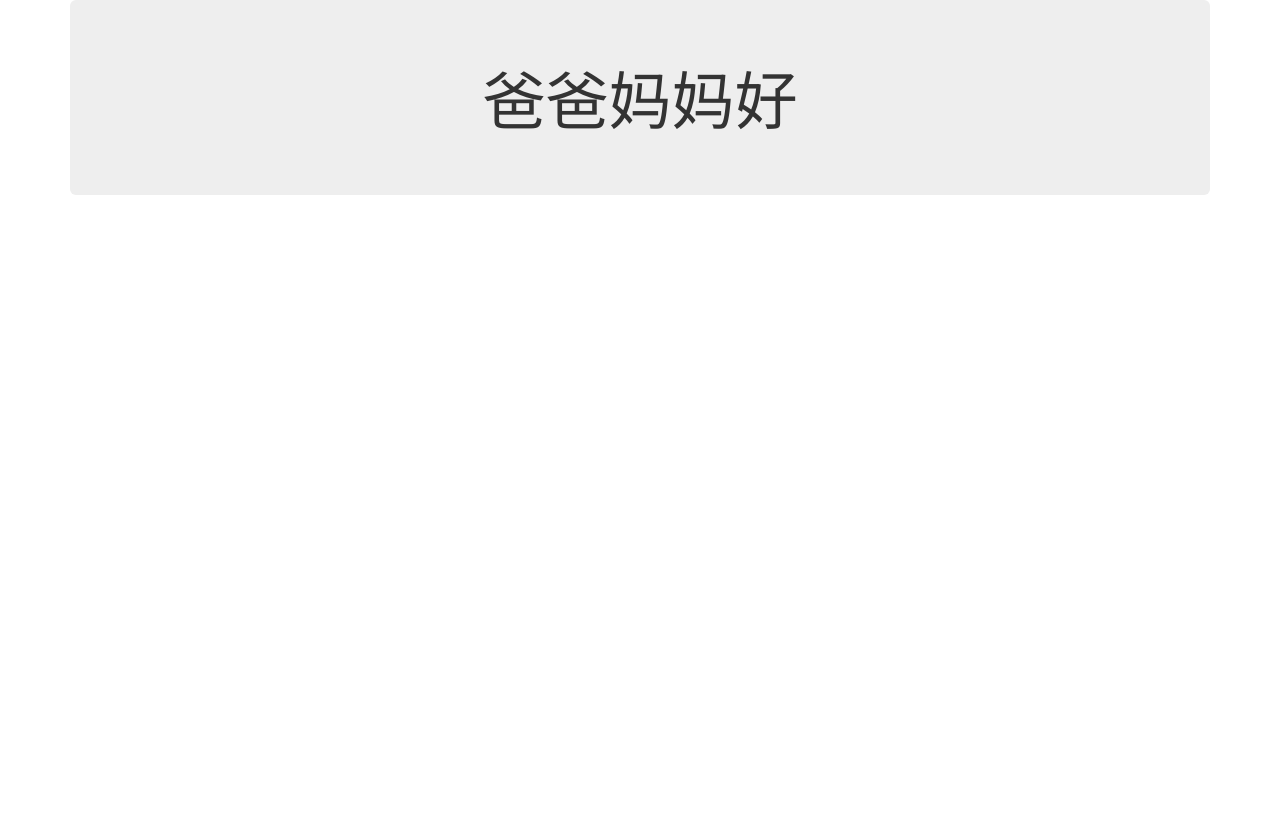
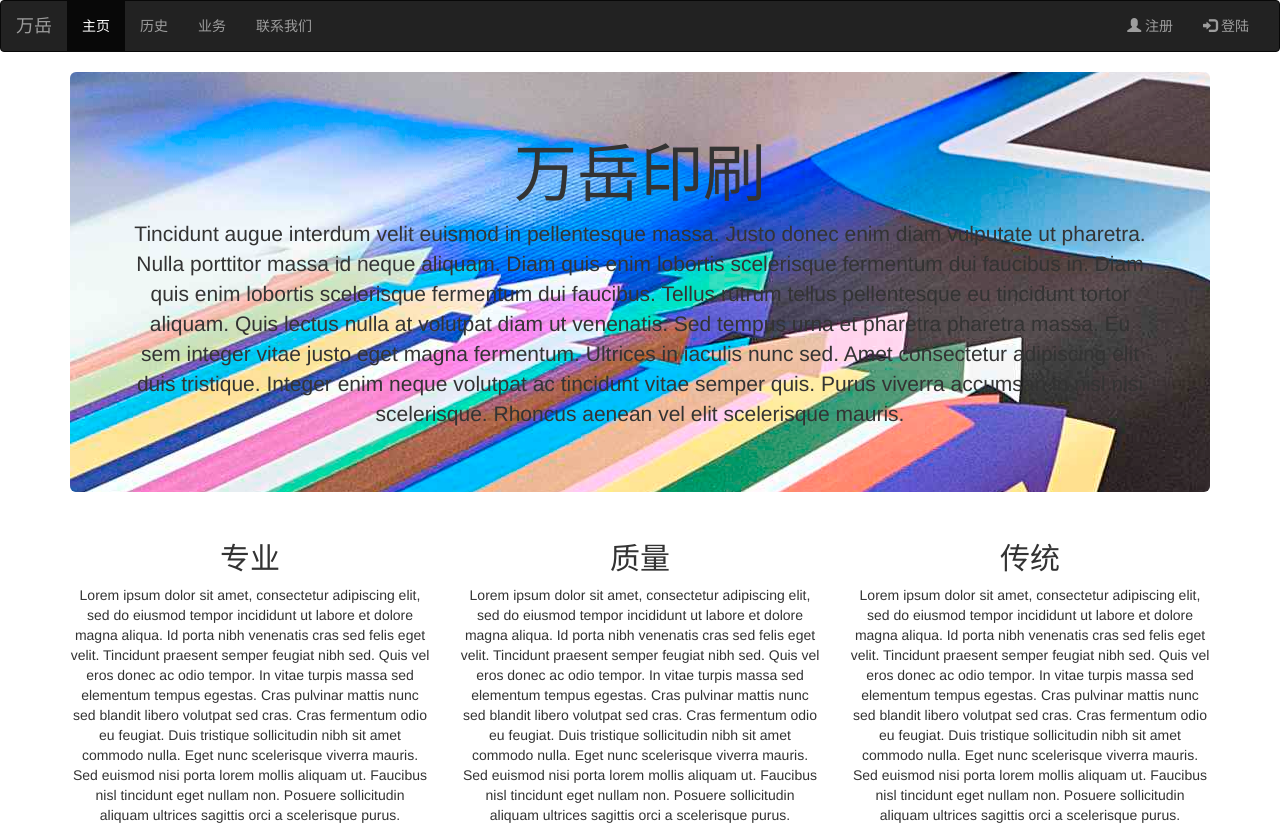
Before and after one commit to jiyuhan/quote_print, a plain HTML site: page node/index.html in a window 1280 px wide. Before the commit the page ends 800 px from the top, so only its background shows below. Drawn offline with nearby package versions, Linux system fonts and the light colour scheme.

Commit message:
website update

```diff
--- a/node/index.html
+++ b/node/index.html
@@ -2,7 +2,7 @@
 <html>
     <head>
         <meta charset="UTF-8">
-        <title>爸爸妈妈好</title>
+        <title>万岳印刷</title>
         <!-- Latest compiled and minified CSS -->
         <link rel="stylesheet" href="https://maxcdn.bootstrapcdn.com/bootstrap/3.3.7/css/bootstrap.min.css">
 
@@ -11,11 +11,53 @@
 
         <!-- Latest compiled JavaScript -->
         <script src="https://maxcdn.bootstrapcdn.com/bootstrap/3.3.7/js/bootstrap.min.js"></script>
+
+        <link rel="stylesheet" href="main.css">
     </head>
     <body>
+        <nav class="navbar navbar-inverse">
+            <div class="container-fluid">
+            <div class="navbar-header">
+                <button type="button" class="navbar-toggle" data-toggle="collapse" data-target="#myNavbar">
+                    <span class="icon-bar"></span>
+                    <span class="icon-bar"></span>
+                    <span class="icon-bar"></span>
+                </button>
+                <a class="navbar-brand" href="#">万岳</a>
+            </div>
+            <div class="collapse navbar-collapse" id="myNavbar">
+                <ul class="nav navbar-nav">
+                    <li class="active"><a href="#">主页</a></li>
+                    <li><a href="#">历史</a></li>
+                    <li><a href="#">业务</a></li>
+                    <li><a href="#">联系我们</a></li>
+                </ul>
+                <ul class="nav navbar-nav navbar-right">
+                    <li><a href="#"><span class="glyphicon glyphicon-user"></span> 注册</a></li>
+                    <li><a href="#"><span class="glyphicon glyphicon-log-in"></span> 登陆</a></li>
+                </ul>
+                </div>
+            </div>
+        </nav>
         <div class="container">
             <div class="jumbotron text-center">
-                <h1>爸爸妈妈好</h1>
+                <h1>万岳印刷</h1>
+                <p>Tincidunt augue interdum velit euismod in pellentesque massa. Justo donec enim diam vulputate ut pharetra. Nulla porttitor massa id neque aliquam. Diam quis enim lobortis scelerisque fermentum dui faucibus in. Diam quis enim lobortis scelerisque fermentum dui faucibus. Tellus rutrum tellus pellentesque eu tincidunt tortor aliquam. Quis lectus nulla at volutpat diam ut venenatis. Sed tempus urna et pharetra pharetra massa. Eu sem integer vitae justo eget magna fermentum. Ultrices in iaculis nunc sed. Amet consectetur adipiscing elit duis tristique. Integer enim neque volutpat ac tincidunt vitae semper quis. Purus viverra accumsan in nisl nisi scelerisque. Rhoncus aenean vel elit scelerisque mauris.</p>
+            </div>
+
+            <div class="row text-center">
+                <div class="col-md-4">
+                    <h2>专业</h2>
+                    <p>Lorem ipsum dolor sit amet, consectetur adipiscing elit, sed do eiusmod tempor incididunt ut labore et dolore magna aliqua. Id porta nibh venenatis cras sed felis eget velit. Tincidunt praesent semper feugiat nibh sed. Quis vel eros donec ac odio tempor. In vitae turpis massa sed elementum tempus egestas. Cras pulvinar mattis nunc sed blandit libero volutpat sed cras. Cras fermentum odio eu feugiat. Duis tristique sollicitudin nibh sit amet commodo nulla. Eget nunc scelerisque viverra mauris. Sed euismod nisi porta lorem mollis aliquam ut. Faucibus nisl tincidunt eget nullam non. Posuere sollicitudin aliquam ultrices sagittis orci a scelerisque purus.</p>
+                </div>
+                <div class="col-md-4">
+                    <h2>质量</h2>
+                    <p>Lorem ipsum dolor sit amet, consectetur adipiscing elit, sed do eiusmod tempor incididunt ut labore et dolore magna aliqua. Id porta nibh venenatis cras sed felis eget velit. Tincidunt praesent semper feugiat nibh sed. Quis vel eros donec ac odio tempor. In vitae turpis massa sed elementum tempus egestas. Cras pulvinar mattis nunc sed blandit libero volutpat sed cras. Cras fermentum odio eu feugiat. Duis tristique sollicitudin nibh sit amet commodo nulla. Eget nunc scelerisque viverra mauris. Sed euismod nisi porta lorem mollis aliquam ut. Faucibus nisl tincidunt eget nullam non. Posuere sollicitudin aliquam ultrices sagittis orci a scelerisque purus.</p>
+                </div>
+                <div class="col-md-4">
+                    <h2>传统</h2>
+                    <p>Lorem ipsum dolor sit amet, consectetur adipiscing elit, sed do eiusmod tempor incididunt ut labore et dolore magna aliqua. Id porta nibh venenatis cras sed felis eget velit. Tincidunt praesent semper feugiat nibh sed. Quis vel eros donec ac odio tempor. In vitae turpis massa sed elementum tempus egestas. Cras pulvinar mattis nunc sed blandit libero volutpat sed cras. Cras fermentum odio eu feugiat. Duis tristique sollicitudin nibh sit amet commodo nulla. Eget nunc scelerisque viverra mauris. Sed euismod nisi porta lorem mollis aliquam ut. Faucibus nisl tincidunt eget nullam non. Posuere sollicitudin aliquam ultrices sagittis orci a scelerisque purus.</p>
+                </div>
             </div>
         </div>
 
--- /dev/null
+++ b/node/main.css
@@ -0,0 +1,3 @@
+.jumbotron {
+    background: #00ff00 url("res/jumbo.jpg") no-repeat fixed center;
+}
```
Also changed, not shown: node/res/jumbo.jpg (added), 1 other file.
